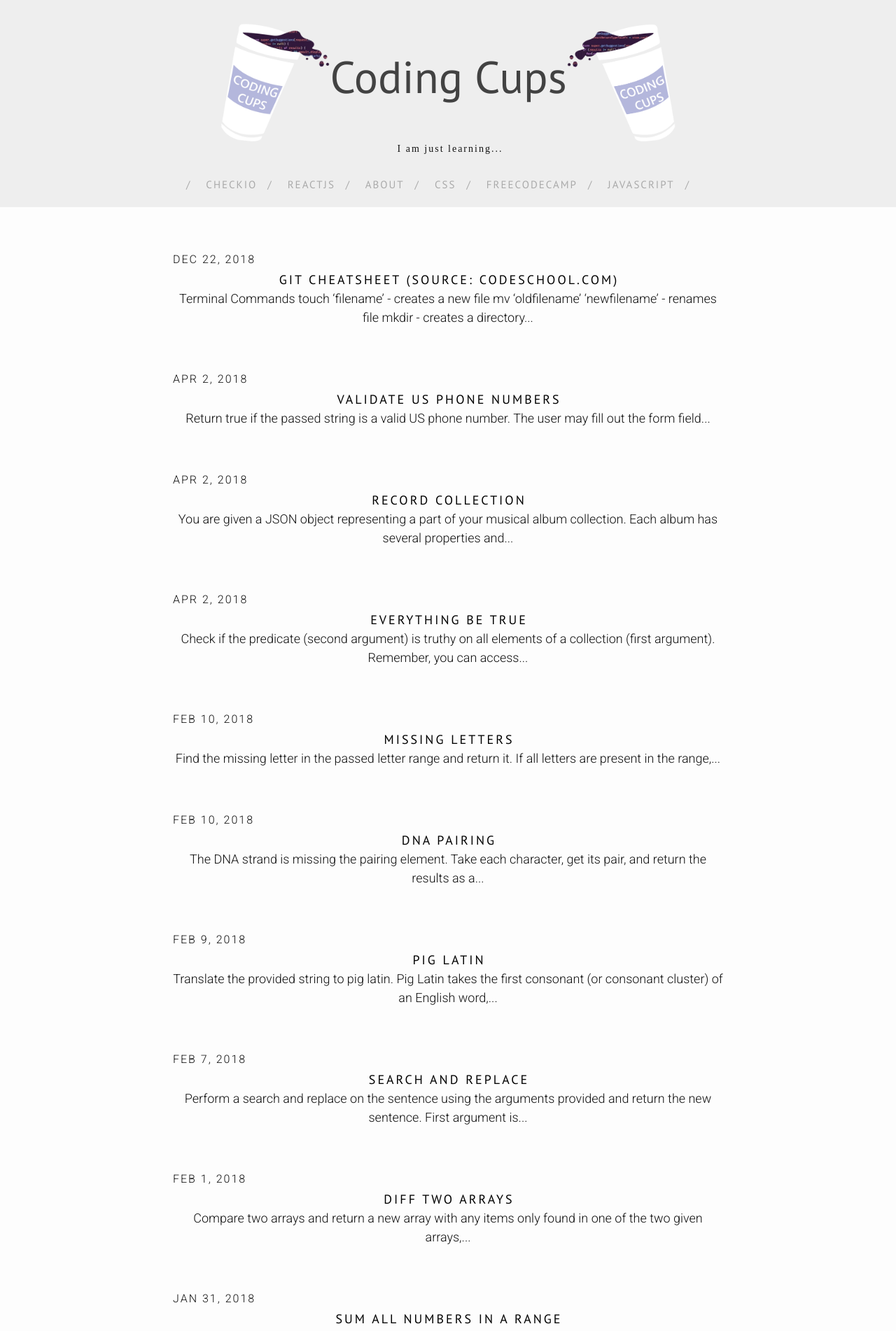
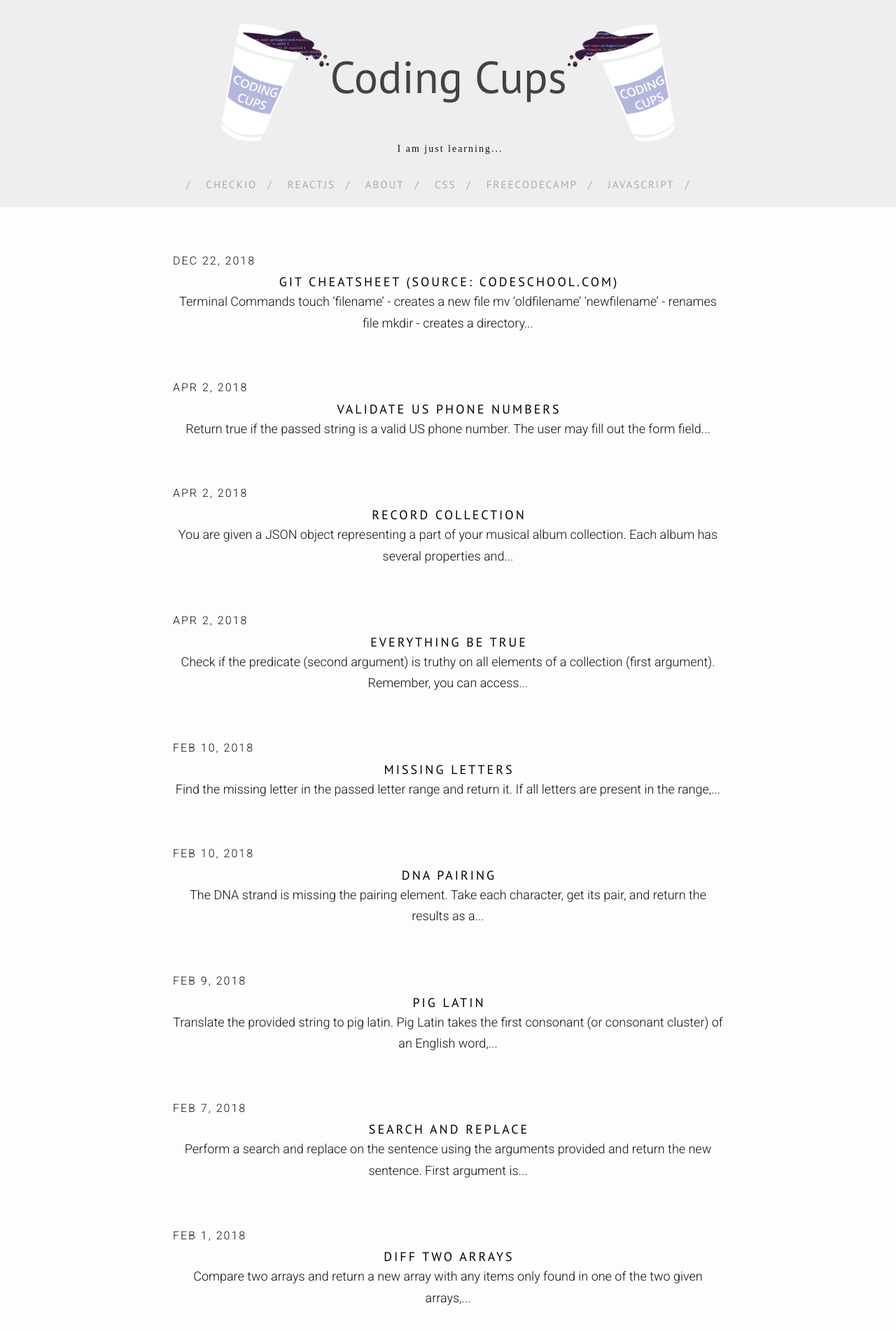
Before and after one commit to dumpofmemory/dumpofmemory.github.io, a Jekyll site: the page built from index.html, in a window 1280 px wide. Shown: the top 1902 px of the page at 70% size. Built offline with Jekyll 4.4.1, drawn with Linux system fonts in a browser that asks for light colours; nearby versions of some CDN libraries.

Commit message:
edit css

```diff
--- a/_includes/head.html
+++ b/_includes/head.html
@@ -8,6 +8,7 @@
   <!-- <link href='https://fonts.googleapis.com/css?family=PT+Sans:400,700,400italic,700italic|Source+Sans+Pro:400,700,200,300|Josefin+Sans:400,600,700,300' rel='stylesheet' type='text/css'> -->
   <!-- <link href="https://fonts.googleapis.com/css?family=PT+Sans:400,400i" rel="stylesheet"> -->
   <link href="https://fonts.googleapis.com/css?family=PT+Sans:400,400i,700,700i" rel="stylesheet">
+  <link href="https://fonts.googleapis.com/css?family=Roboto:300,300i,400,400i,700" rel="stylesheet">
   <link href="https://maxcdn.bootstrapcdn.com/font-awesome/4.5.0/css/font-awesome.min.css" rel="stylesheet">
 
   <link rel="shortcut icon" href="blog/css/favicon.ico"/>
--- a/css/style.scss
+++ b/css/style.scss
@@ -346,6 +346,8 @@
 }
 .postContent {
   font-family: 'Roboto', sans-serif;
+  font-weight: 300;
+  line-height: 1.7;
   padding-top: 3.5em;
   text-align: center;
 }
```
